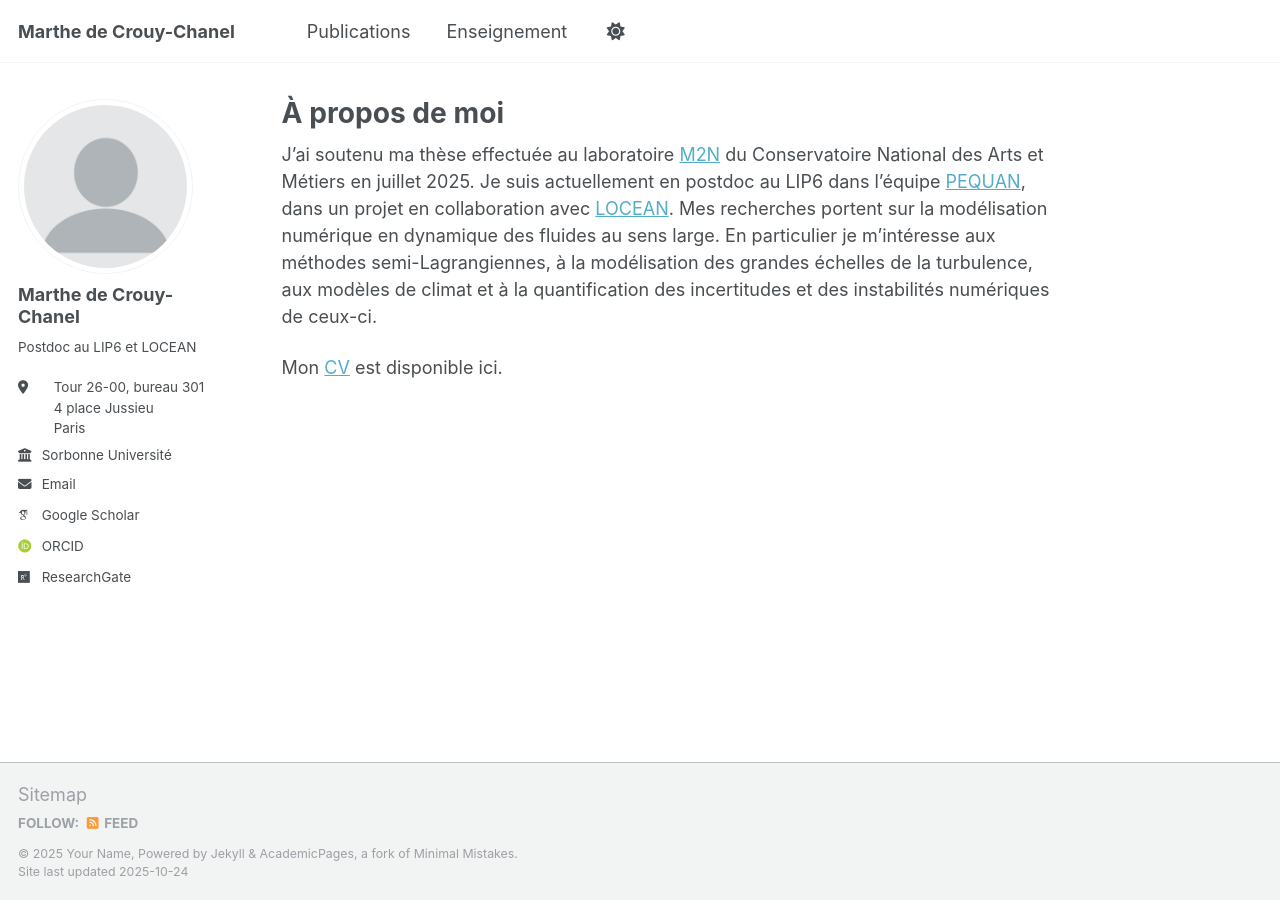
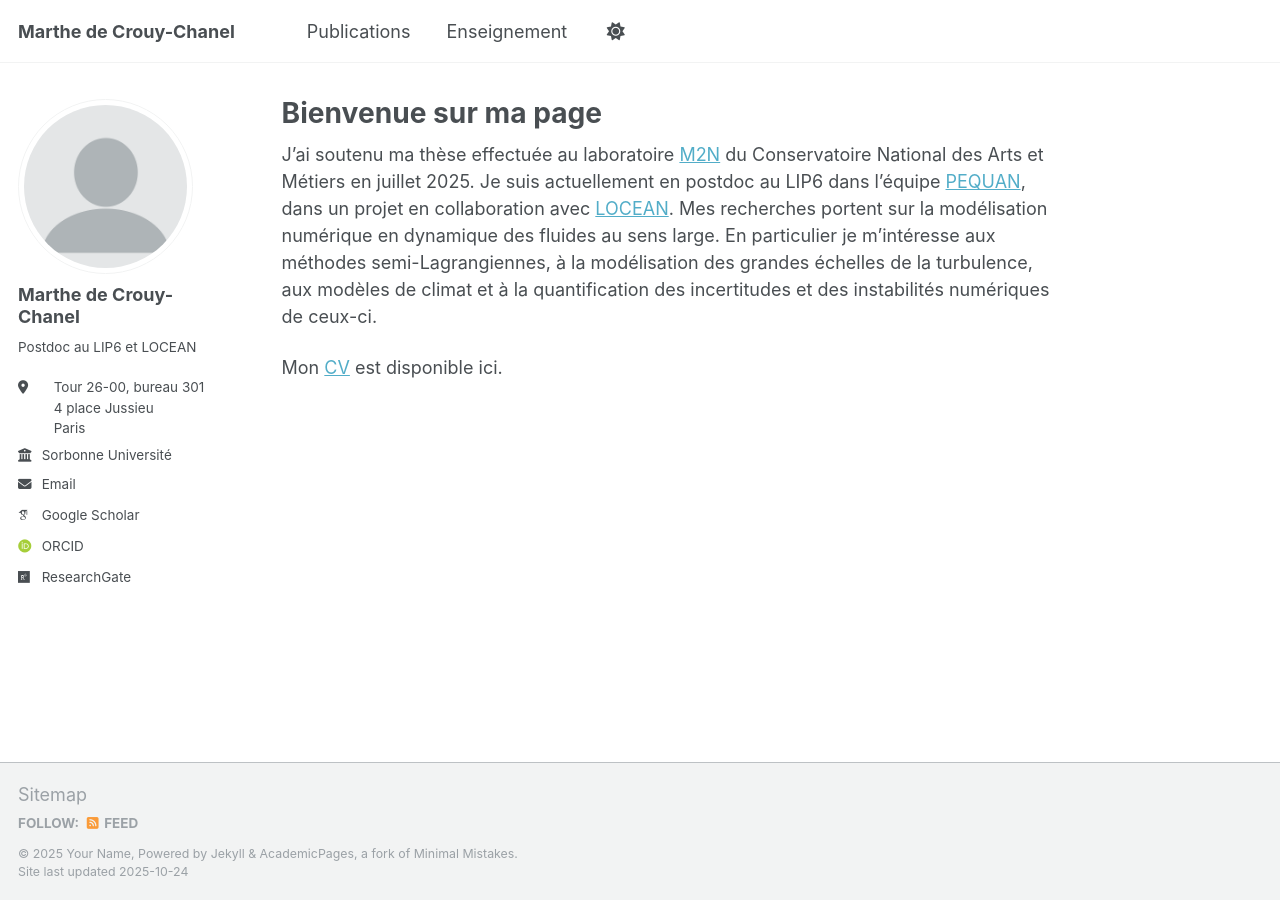
Before and after one commit to mdecrouy/mdecrouy.github.io, a Jekyll site: the page built from _pages/about.md, in a window 1280 px wide. Built offline with Jekyll 4.4.1, drawn with Linux system fonts in a browser that asks for light colours; some web fonts are replaced.

Commit message:
Update about.md

```diff
--- a/_pages/about.md
+++ b/_pages/about.md
@@ -1,6 +1,6 @@
 ---
 permalink: /
-title: "À propos de moi"
+title: "Bienvenue sur ma page"
 author_profile: true
 redirect_from:
   - /about/
```
